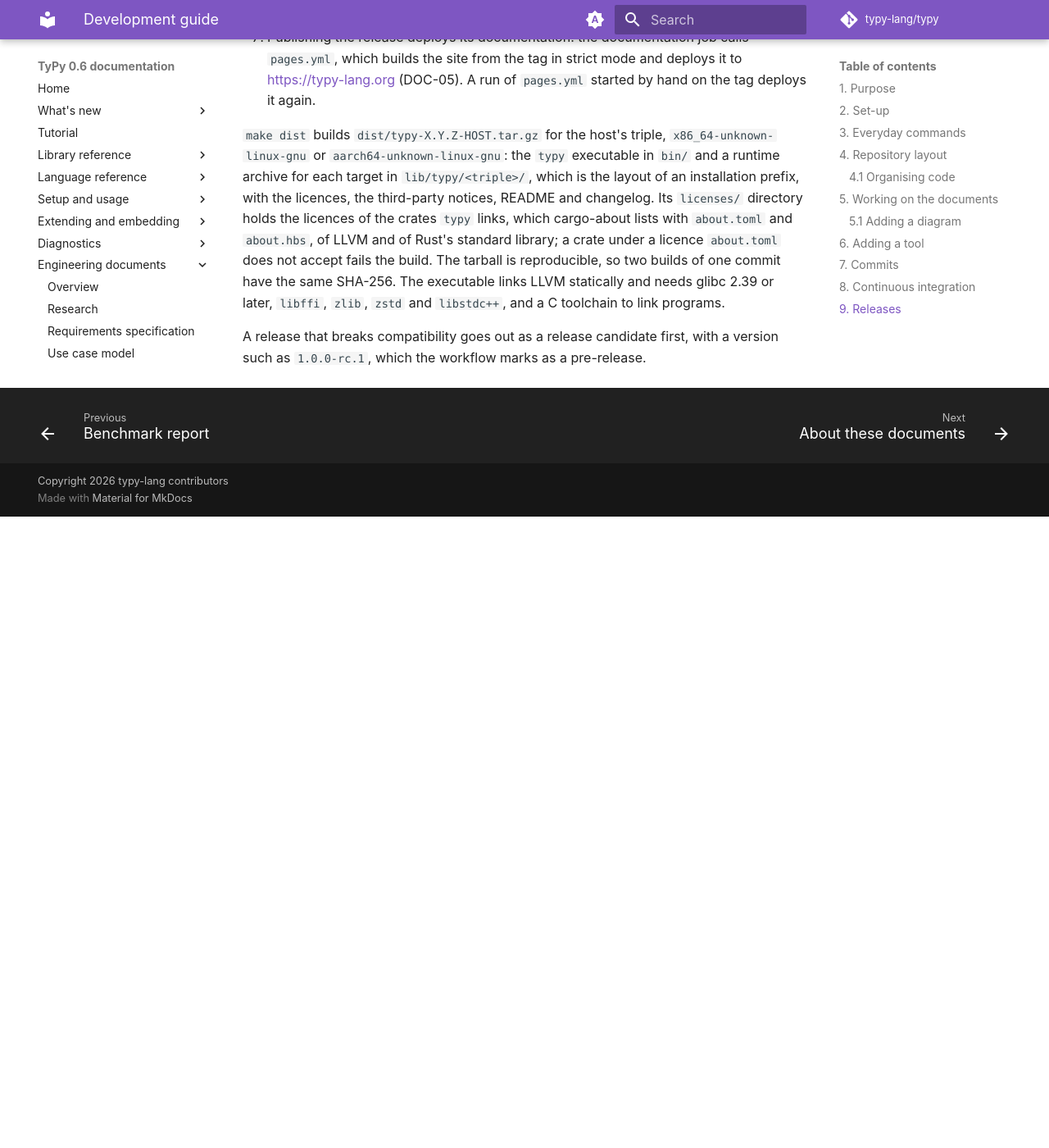
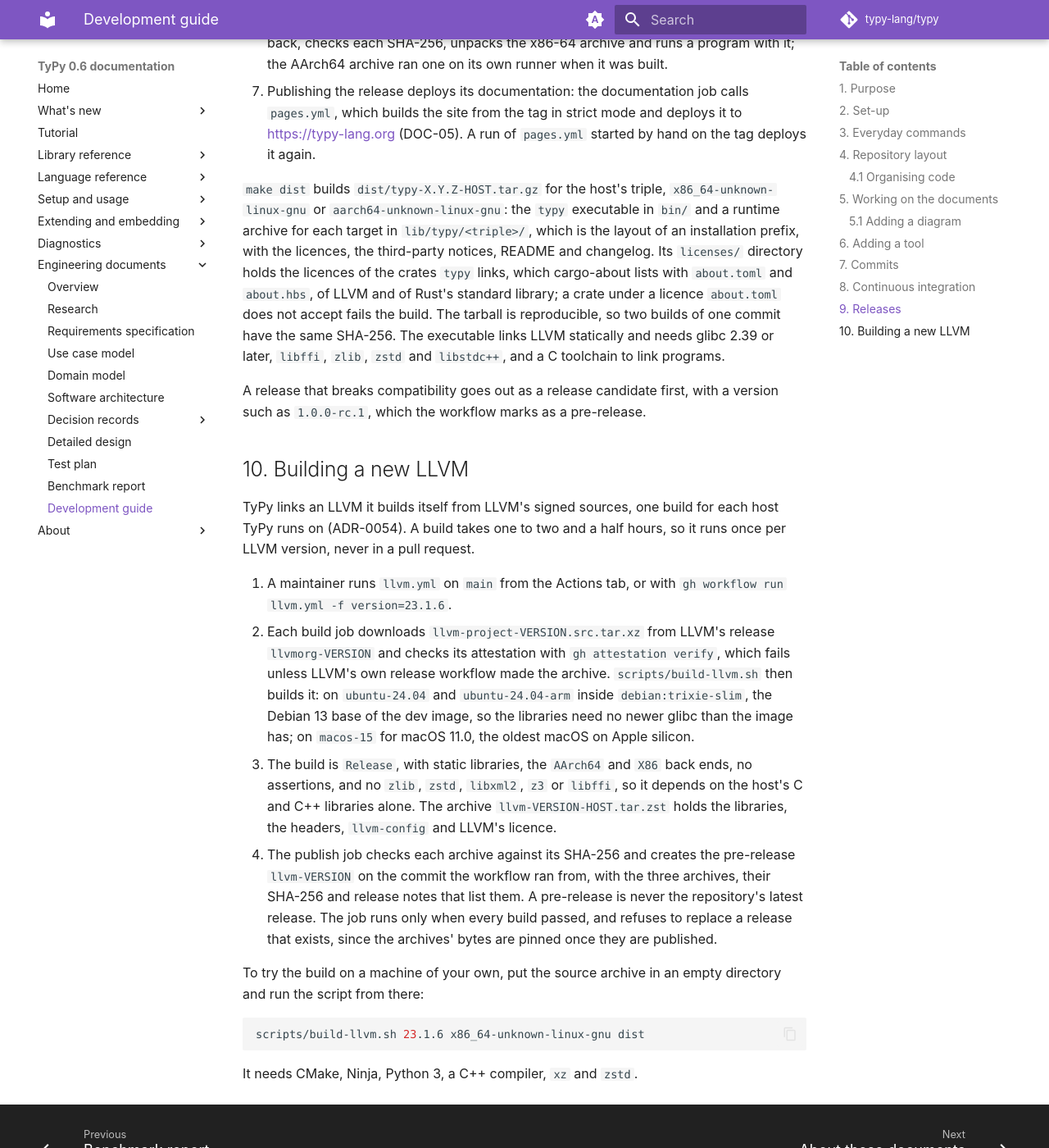
Before and after one commit to typy-lang/typy, an MkDocs documentation site: the page built from docs/development/development-guide.md, in a window 1280 px wide and 1400 px high, scrolled down 10119 px. Shown: the whole window at 82% size. Built offline with MkDocs 1.6.1 and Material for MkDocs 9.7.7, drawn with Linux system fonts in a browser that asks for light colours; comment, search, counter and statistics services are not loaded; before the commit the page ends 10749 px from its top, so only the background shows below that; some of the changed text lies outside the part shown.

Commit message:
Build LLVM from its signed sources for each host in llvm.yml

````diff
--- a/docs/development/development-guide.md
+++ b/docs/development/development-guide.md
@@ -116,7 +116,7 @@ samples (DOC-04).
 | `docs/` | The user documentation, whose sections `docs/index.md` lists: `tutorial/`, `reference/`, `library/`, `using/`, `extending/` and `diagnostics/`; and the engineering documents, listed with their status in `docs/engineering.md` |
 | `docs/diagrams/` | PlantUML sources, the shared `style.puml`, and the rendered SVG of each |
 | `fuzz/` | The fuzz targets, a Cargo workspace of their own that builds with the pinned nightly |
-| `scripts/` | The checks and builds that `make` runs, the release scripts, and the generator of the Unicode tables |
+| `scripts/` | The checks and builds that `make` runs, the release scripts, the build of LLVM, and the generator of the Unicode tables |
 | `tests/conformance/` | The conformance programs, by requirement area |
 | `tests/golden/` | The golden programs and the expected text of each stage and diagnostic |
 | `dist/` | Release archives that `make dist` builds. Ignored by Git |
@@ -210,6 +210,7 @@ to GitHub Pages.
 | `image-cache.yml` | Dev image | A push to `main` that changes `.devcontainer/`, `rust-toolchain.toml` or the dev image action, for x86-64 and arm64; on demand | Builds the dev image into GitHub's Actions cache, which the jobs below read |
 | `codeql.yml` | Analyze | Every push to `main` that changes more than documents, and weekly | Code scanning of the Rust sources and the workflows, leaving out the test files that `.github/codeql/codeql-config.yml` lists |
 | `release.yml` | Check and build, Build for AArch64 hosts, Publish, then Documentation | A tag `vX.Y.Z` | Section 9 |
+| `llvm.yml` | Build for each host, then Publish | On demand, once per LLVM version | Section 10 |
 | `pages.yml` | Build the site, then Deploy | Called by `release.yml` once a release is created; a release published by hand; on demand, on a release tag | Builds the site with `scripts/build-docs.sh` on the runner after `astral-sh/setup-uv`, without the dev image, and deploys it to GitHub Pages at <https://typy-lang.org> (DOC-05) |
 
 A pull request whose every file is a document that no compiled test reads
@@ -299,3 +300,40 @@ programs.
 A release that breaks compatibility goes out as a release candidate first,
 with a version such as `1.0.0-rc.1`, which the workflow marks as a
 pre-release.
+
+## 10. Building a new LLVM
+
+TyPy links an LLVM it builds itself from LLVM's signed sources, one build
+for each host TyPy runs on (ADR-0054). A build takes one to two and a half
+hours, so it runs once per LLVM version, never in a pull request.
+
+1. A maintainer runs `llvm.yml` on `main` from the Actions tab, or with
+   `gh workflow run llvm.yml -f version=23.1.6`.
+2. Each build job downloads `llvm-project-VERSION.src.tar.xz` from LLVM's
+   release `llvmorg-VERSION` and checks its attestation with
+   `gh attestation verify`, which fails unless LLVM's own release workflow
+   made the archive. `scripts/build-llvm.sh` then builds it: on
+   `ubuntu-24.04` and `ubuntu-24.04-arm` inside `debian:trixie-slim`, the
+   Debian 13 base of the dev image, so the libraries need no newer glibc
+   than the image has; on `macos-15` for macOS 11.0, the oldest macOS on
+   Apple silicon.
+3. The build is `Release`, with static libraries, the `AArch64` and `X86`
+   back ends, no assertions, and no `zlib`, `zstd`, `libxml2`, `z3` or
+   `libffi`, so it depends on the host's C and C++ libraries alone. The
+   archive `llvm-VERSION-HOST.tar.zst` holds the libraries, the headers,
+   `llvm-config` and LLVM's licence.
+4. The publish job checks each archive against its SHA-256 and creates the
+   pre-release `llvm-VERSION` on the commit the workflow ran from, with
+   the three archives, their SHA-256 and release notes that list them. A
+   pre-release is never the repository's latest release. The job runs only
+   when every build passed, and refuses to replace a release that exists,
+   since the archives' bytes are pinned once they are published.
+
+To try the build on a machine of your own, put the source archive in an
+empty directory and run the script from there:
+
+```sh
+scripts/build-llvm.sh 23.1.6 x86_64-unknown-linux-gnu dist
+```
+
+It needs CMake, Ninja, Python 3, a C++ compiler, `xz` and `zstd`.
````
Also changed, not shown: other parts of docs/development/development-guide.md (+2 -2 lines), 2 other files.
